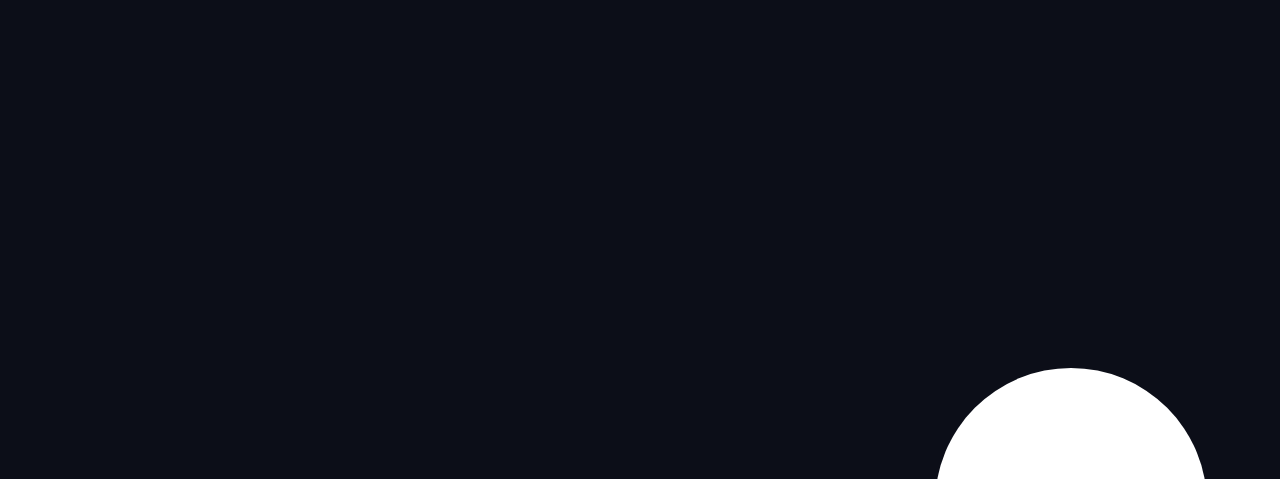
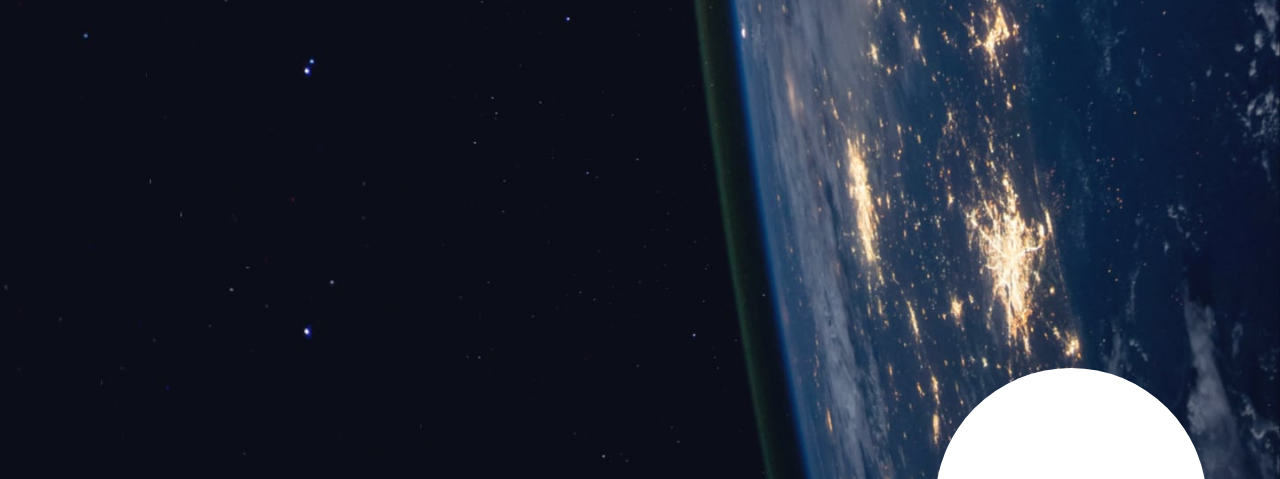
Before and after one commit to daudi13/spaceJam.js, a plain HTML site: page space-tourism-website-main/starter-code/index.html in a window 1280 px wide. Shown: the part 64-543 px from the top of the page. Drawn offline with nearby package versions, Linux system fonts and the light colour scheme; a web font is replaced by a local one.

Commit message:
commit changes

```diff
--- a/style.css
+++ b/style.css
@@ -190,7 +190,7 @@ select {
     .grid-container {
         text-align: left;
         column-gap: var(--container-gap, 2rem);
-        grid-template-columns: minmax(2rem, 1fr) repeat(minmax(0, 30rem)) minmax(2rem, 1fr);
+        grid-template-columns: minmax(1rem, 1fr) repeat(minmax(0, 30rem)) minmax(1rem, 1fr);
 
     }
 
@@ -387,3 +387,38 @@ select {
     background-color:hsl( var(--clr-white));
     color: black;
 }
+
+/* --------------------- */
+/* page specific        */
+/* ------------------- */
+
+/* home */
+
+
+
+.home {
+    background-image: url(/space-tourism-website-main/starter-code/assets/home/background-home-mobile.jpg);
+    background-repeat: no-repeat;
+    background-size: cover;
+    background-position: bottom center;
+}
+
+@media (min-width: 35em) {
+
+    .home {
+        background-image: url(/space-tourism-website-main/starter-code/assets/home/background-home-tablet.jpg);
+        background-repeat: no-repeat;
+        background-size: cover;
+        background-position: center center ;
+    }
+}
+
+@media (min-width: 45em) {
+
+    .home {
+        background-image: url(/space-tourism-website-main/starter-code/assets/home/background-home-desktop.jpg);
+        background-repeat: no-repeat;
+        background-size: cover;
+        background-position: center center ;
+    }
+}
```
